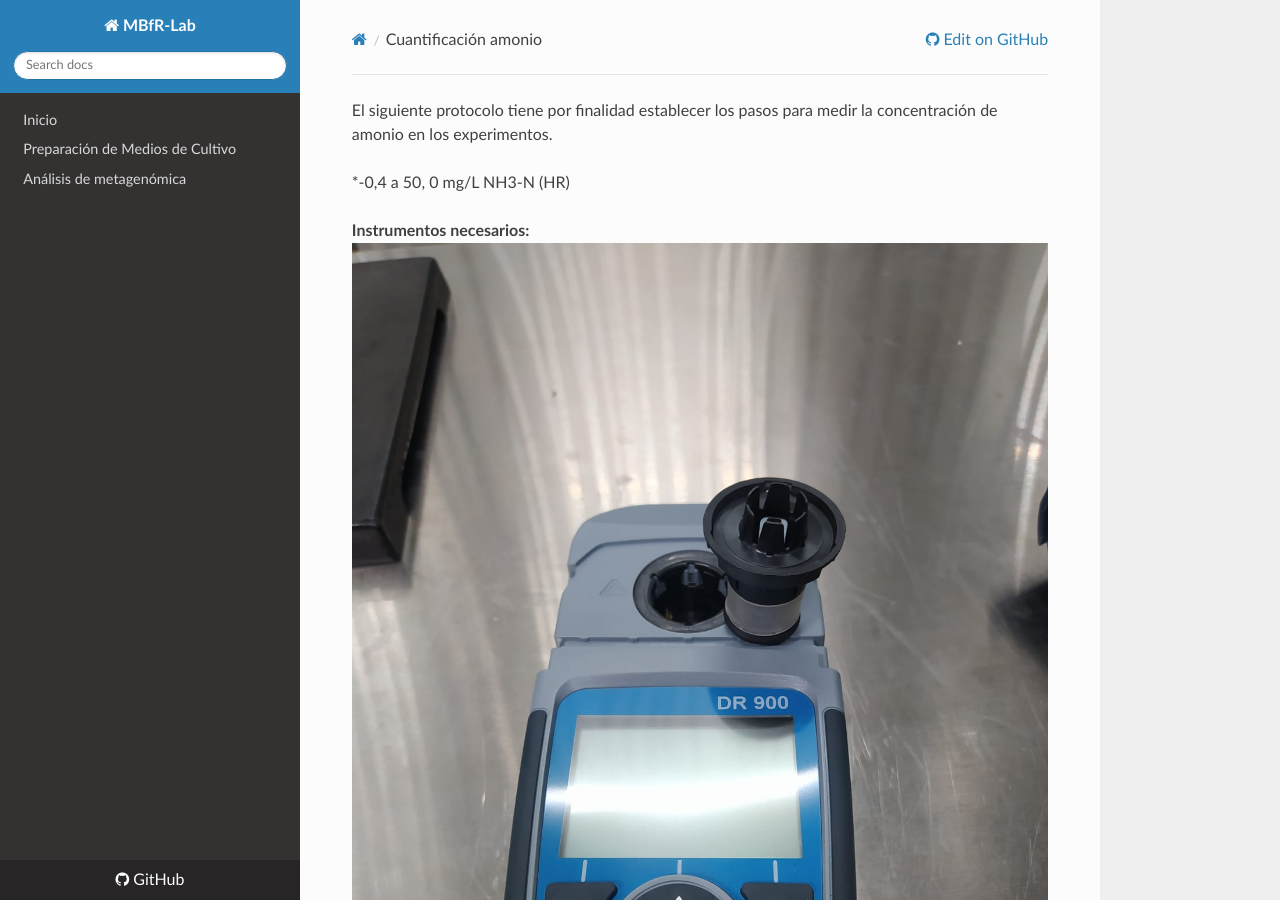
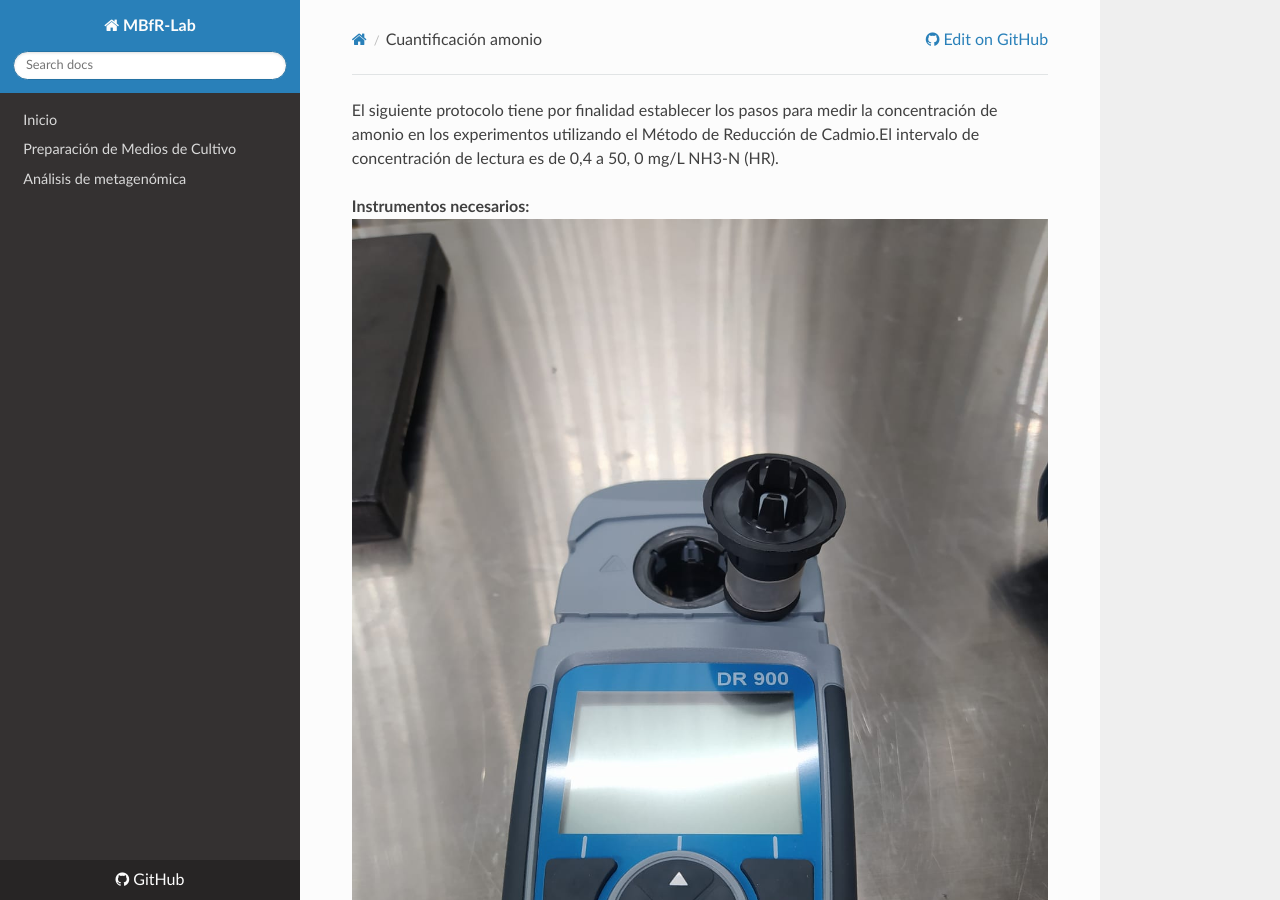
Before and after one commit to Eulogy320/MBfR-Lab, an MkDocs documentation site: the page built from docs/Cuantificación amonio.md, in a window 1280 px wide and 900 px high. Built offline with MkDocs 1.6.1, drawn with Linux system fonts in a browser that asks for light colours; nearby versions of some CDN libraries.

Commit message:
Update Cuantificación amonio.md

```diff
--- a/docs/Cuantificación amonio.md
+++ b/docs/Cuantificación amonio.md
@@ -1,6 +1,4 @@
-El siguiente protocolo tiene por finalidad establecer los pasos para medir la concentración de amonio en los experimentos.
-
-*-0,4 a 50, 0 mg/L  NH3-N (HR)
+El siguiente protocolo tiene por finalidad establecer los pasos para medir la concentración de amonio en los experimentos utilizando el Método de Reducción de Cadmio.El intervalo de concentración de lectura es de 0,4 a 50, 0 mg/L  NH3-N (HR).
 
  **Instrumentos necesarios:**
  ![1](images/DR900_adaptador.jpeg)
```
